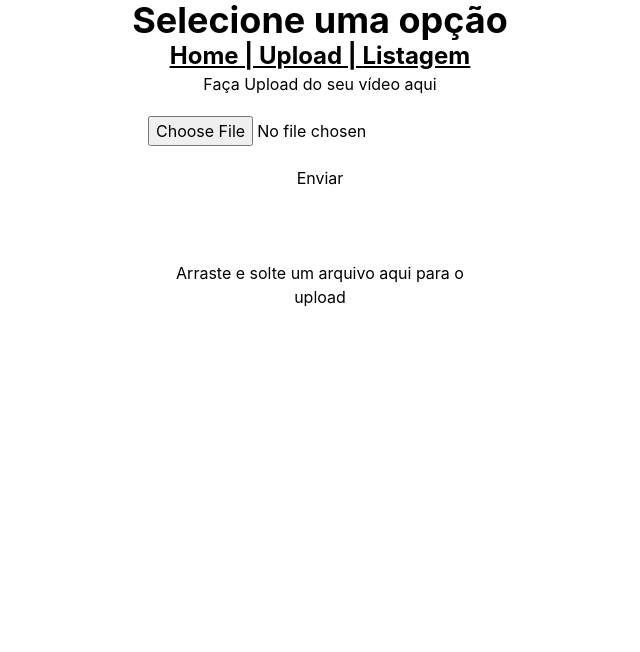
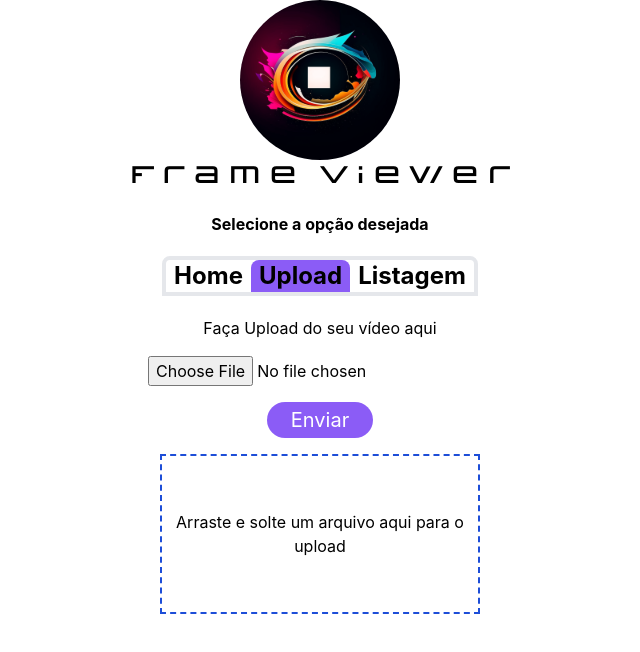
Before and after one commit to CJBiohacker/FrameViewer-HandTalk, a React (Vite) app in the folder Community/frame-viewer/: page /upload in a window 1280 px wide. Shown: the top 652 px of the page, without its empty margins (320-960 px from the left). Built offline with nearby package versions, Linux system fonts and the light colour scheme.

Commit message:
feat: implements the Tabs and organize tailwindCSS styling

```diff
--- a/Community/frame-viewer/src/components/HomePage.tsx
+++ b/Community/frame-viewer/src/components/HomePage.tsx
@@ -1,15 +1,33 @@
-import { Link, Outlet } from 'react-router-dom';
+import { Outlet } from "react-router-dom";
+import Tabs from "./Shared/Tabs";
 
-const defaultStyle = 'tw-font-bold tw-text-center';
+const defaultStyle = "tw-font-bold tw-text-center";
+const tabs = [
+  { label: "Home", path: "/" },
+  { label: "Upload", path: "/upload" },
+  { label: "Listagem", path: "/list" },
+];
 
 const HomePage: React.FC = () => (
-  <div>
-    <h1 className={`tw-text-4xl ${defaultStyle}`}>Selecione uma opção</h1>
-    <div className={`tw-text-2xl tw-underline ${defaultStyle}`}>
-    <Link to="/">Home</Link> | <Link to="/upload">Upload</Link> | <Link to="/list">Listagem</Link>
+  <div className="tw-flex tw-flex-col tw-gap-5">
+    <div className="tw-flex tw-flex-col tw-items-center tw-justify-center">
+      <img
+        className="tw-w-40"
+        src="src/assets/Frame-Viewer-Logo.svg"
+        alt="frame viewer logo"
+      />
+      <div id="logo-text" className="tw-text-center tw-text-2xl">
+        <h1>Frame Viewer</h1>
+      </div>
+    </div>
+    <h1 className={`${defaultStyle}`}>Selecione a opção desejada</h1>
+    <div
+      className={`tw-flex tw-justify-center tw-items-center tw-text-2xl tw-gap-5 ${defaultStyle}`}
+    >
+      <Tabs tabs={tabs} />
     </div>
     <div id="childrenPage">
-        <Outlet />
+      <Outlet />
     </div>
   </div>
 );
--- a/Community/frame-viewer/src/components/ListPage.tsx
+++ b/Community/frame-viewer/src/components/ListPage.tsx
@@ -14,28 +14,37 @@ const ListPage: React.FC = () => {
     getVideos();
   }, []);
 
+  const elementStyles = {
+    container: "tw-flex tw-flex-col tw-items-center tw-justify-center",
+    table: "tw-table-auto tw-border-collapse tw-border",
+    header: "tw-p-1 tw-border",
+    row: "tw-p-4 tw-border",
+    button:
+      "tw-text-xl tw-bg-violet-500 tw-rounded-full tw-px-6 tw-text-white hover:tw-bg-violet-600 active:tw-bg-violet-700 focus:tw-outline-none focus:tw-ring focus:tw-ring-violet-300",
+  };
+
   return (
-    <div>
-      <h2>Lista de Vídeos</h2>
-      <table>
+    <div className={elementStyles.container}>
+      <h2 className="tw-text-xl">Lista de Vídeos</h2>
+      <table className={elementStyles.table}>
         <thead>
           <tr>
-            <th>Id</th>
-            <th>Nome do Arquivo</th>
-            <th>Quantidade de Frames</th>
-            <th>Data de Criação</th>
-            <th>Ações</th>
+            <th className={elementStyles.header}>Id</th>
+            <th className={elementStyles.header}>Nome do Arquivo</th>
+            <th className={elementStyles.header}>Quantidade de Frames</th>
+            <th className={elementStyles.header}>Data de Criação</th>
+            <th className={elementStyles.header}>Ações</th>
           </tr>
         </thead>
         <tbody>
           {videos.map((video: Video) => (
             <tr key={video.id}>
-              <td>{video.id}</td>
-              <td>{video.fileName}</td>
-              <td>{video.frameCount}</td>
-              <td>{video.createdAt}</td>
-              <td>
-                <button>Ver Frames</button>
+              <td className={elementStyles.row}>{video.id}</td>
+              <td className={elementStyles.row}>{video.fileName}</td>
+              <td className={elementStyles.row}>{video.frameCount}</td>
+              <td className={elementStyles.row}>{video.createdAt}</td>
+              <td className={elementStyles.row}>
+                <button className={elementStyles.button}>Ver Frames</button>
               </td>
             </tr>
           ))}
--- a/Community/frame-viewer/src/components/UploadPage.tsx
+++ b/Community/frame-viewer/src/components/UploadPage.tsx
@@ -45,15 +45,16 @@ const UploadPage: React.FC = () => {
     setFileName(droppedFiles.name);
   };
 
+  const elementStyles = {
+    divContainer: "tw-flex tw-flex-col tw-gap-4 tw-items-center",
+    button:
+      "tw-text-xl tw-bg-violet-500 tw-rounded-full tw-px-6 tw-py-1 tw-text-white hover:tw-bg-violet-600 active:tw-bg-violet-700 focus:tw-outline-none focus:tw-ring focus:tw-ring-violet-300",
+    dragAndDropArea:
+      "tw-w-80 tw-h-40 tw-border-2 tw-border-dashed tw-border-blue-700 tw-flex tw-items-center tw-text-center",
+  };
+
   return (
-    <div
-      style={{
-        display: "flex",
-        flexDirection: "column",
-        gap: "20px",
-        alignItems: "center",
-      }}
-    >
+    <div className={elementStyles.divContainer}>
       <h2>Faça Upload do seu vídeo aqui</h2>
       <input
         type="file"
@@ -61,23 +62,16 @@ const UploadPage: React.FC = () => {
         style={file ? { color: "transparent" } : { color: "black" }}
         onChange={handleFileChange}
       />
-      <button onClick={uploadFile}>Enviar</button>
+      <button className={elementStyles.button} onClick={uploadFile}>
+        Enviar
+      </button>
       {uploadStatus && <p>{uploadStatus}</p>}
       <div
         onDragOver={handleDragOver}
         onDragLeave={handleDragLeave}
         onDrop={handleDrop}
-        style={{
-          width: "300px",
-          height: "150px",
-          borderStyle: "dotted",
-          borderColor: "blue",
-          display: "flex",
-          justifyContent: "center",
-          alignItems: "center",
-          textAlign: "center",
-          backgroundColor: isOver ? "lightgreen" : "white",
-        }}
+        className={elementStyles.dragAndDropArea}
+        style={{ backgroundColor: isOver ? "lightgreen" : "white" }}
       >
         <p>{fileName ?? `Arraste e solte um arquivo aqui para o upload`}</p>
       </div>
```
